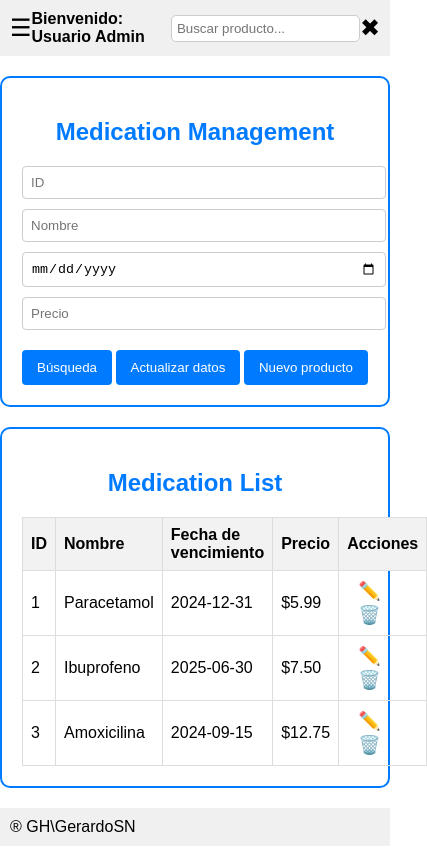
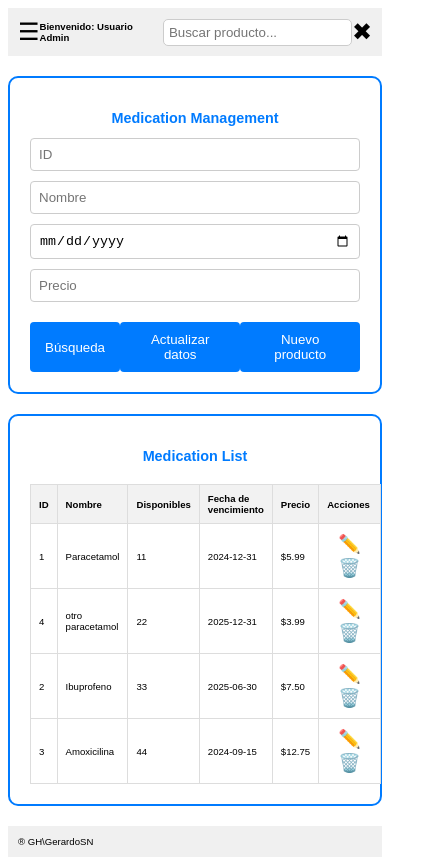
Before and after one commit to gerardosn/farmaCrudjspuro, a website: page public/index.html in a window 390 px wide. Shown: the whole page, 427 px wide, since content can reach past the window. Drawn offline with Linux system fonts and the light colour scheme.

Commit message:
modificaciones en el front En la rama main Cambios a ser confirmados: 	modificados:     .gitignore 	modificados:     index.js 	nuevos archivos: package-lock.json 	nuevos archivos: package.json 	nuevos archivos: public/estilos.css 	modificados:     public/index.html

```diff
--- /dev/null
+++ b/public/estilos.css
@@ -0,0 +1,122 @@
+
+body {
+    font-family: Arial, sans-serif;
+    margin: 1;
+    padding: 0;
+
+}
+.header {
+    display: flex;
+    justify-content: space-between;
+    align-items: center;
+    background-color: #f0f0f0;
+    padding: 10px;
+}
+.menu-icon, .close-icon {
+    font-size: 24px;
+    cursor: pointer;
+}
+.welcome-text {
+    font-weight: bold;
+}
+.search-input {
+    padding: 5px;
+    border-radius: 5px;
+    border: 1px solid #ccc;
+}
+.side-menu {
+    position: fixed;
+    left: -250px;
+    top: 0;
+    width: 250px;
+    height: 100%;
+    background-color: #333;
+    transition: 0.3s;
+}
+.side-menu.active {
+    left: 0;
+}
+.side-menu ul {
+    list-style-type: none;
+    padding: 0;
+}
+.side-menu ul li a {
+    color: white;
+    text-decoration: none;
+    padding: 10px 20px;
+    display: block;
+}
+.side-menu ul li a:hover {
+    background-color: #555;
+}
+.medication-section, .medication-list-section {
+    max-width: 800px;
+    margin: 20px auto;
+    padding: 20px;
+    border: 2px solid #007bff;
+    border-radius: 10px;
+}
+.medication-section h2, .medication-list-section h2 {
+    text-align: center;
+    color: #007bff;
+}
+.medication-form {
+    display: grid;
+    gap: 10px;
+}
+.medication-form input {
+    padding: 8px;
+    border: 1px solid #ccc;
+    border-radius: 4px;
+}
+.button-group {
+    display: flex;
+    justify-content: space-between;
+    margin-top: 10px;
+}
+.button-group button {
+    padding: 10px 15px;
+    border: none;
+    border-radius: 4px;
+    cursor: pointer;
+    background-color: #007bff;
+    color: white;
+}
+.button-group button:hover {
+    background-color: #0056b3;
+}
+table {
+    width: 100%;
+    border-collapse: collapse;
+    margin-top: 20px;
+
+}
+th, td {
+    border: 1px solid #ddd;
+    padding: 8px;
+    text-align: left;
+}
+th {
+    background-color: #f2f2f2;
+}
+.action-button {
+    background-color: transparent;
+    border: none;
+    cursor: pointer;
+    font-size: 18px;
+    margin: 0 5px;
+}
+.edit-icon::before {
+    content: "✏️";
+}
+.delete-icon::before {
+    content: "🗑️";
+}
+
+/* Ajusta el tamaño del texto para dispositivos móviles */
+@media only screen and (max-width: 600px) {
+    body {
+        font-size: 0.6em; /* Tamaño de texto para pantallas pequeñas */
+    }
+
+}
--- a/public/index.html
+++ b/public/index.html
@@ -4,120 +4,7 @@
     <meta charset="UTF-8">
     <meta name="viewport" content="width=device-width, initial-scale=1.0">
     <title>Panel de Control - Listado de Productos</title>
-    <style>
-        body {
-            font-family: Arial, sans-serif;
-            margin: 0;
-            padding: 0;
-        }
-        .header {
-            display: flex;
-            justify-content: space-between;
-            align-items: center;
-            background-color: #f0f0f0;
-            padding: 10px;
-        }
-        .menu-icon, .close-icon {
-            font-size: 24px;
-            cursor: pointer;
-        }
-        .welcome-text {
-            font-weight: bold;
-        }
-        .search-input {
-            padding: 5px;
-            border-radius: 5px;
-            border: 1px solid #ccc;
-        }
-        .side-menu {
-            position: fixed;
-            left: -250px;
-            top: 0;
-            width: 250px;
-            height: 100%;
-            background-color: #333;
-            transition: 0.3s;
-        }
-        .side-menu.active {
-            left: 0;
-        }
-        .side-menu ul {
-            list-style-type: none;
-            padding: 0;
-        }
-        .side-menu ul li a {
-            color: white;
-            text-decoration: none;
-            padding: 10px 20px;
-            display: block;
-        }
-        .side-menu ul li a:hover {
-            background-color: #555;
-        }
-        .medication-section, .medication-list-section {
-            max-width: 800px;
-            margin: 20px auto;
-            padding: 20px;
-            border: 2px solid #007bff;
-            border-radius: 10px;
-        }
-        .medication-section h2, .medication-list-section h2 {
-            text-align: center;
-            color: #007bff;
-        }
-        .medication-form {
-            display: grid;
-            gap: 10px;
-        }
-        .medication-form input {
-            width: 100%;
-            padding: 8px;
-            border: 1px solid #ccc;
-            border-radius: 4px;
-        }
-        .button-group {
-            display: flex;
-            justify-content: space-between;
-            margin-top: 10px;
-        }
-        .button-group button {
-            padding: 10px 15px;
-            border: none;
-            border-radius: 4px;
-            cursor: pointer;
-            background-color: #007bff;
-            color: white;
-        }
-        .button-group button:hover {
-            background-color: #0056b3;
-        }
-        table {
-            width: 100%;
-            border-collapse: collapse;
-            margin-top: 20px;
-        }
-        th, td {
-            border: 1px solid #ddd;
-            padding: 8px;
-            text-align: left;
-        }
-        th {
-            background-color: #f2f2f2;
-        }
-        .action-button {
-            background-color: transparent;
-            border: none;
-            cursor: pointer;
-            font-size: 18px;
-            margin: 0 5px;
-        }
-        .edit-icon::before {
-            content: "✏️";
-        }
-        .delete-icon::before {
-            content: "🗑️";
-        }
-    </style>
+    <link rel="stylesheet" href="estilos.css">
 </head>
 <body>
     <div class="header">
@@ -159,6 +46,7 @@
                 <tr>
                     <th>ID</th>
                     <th>Nombre</th>
+                    <th>Disponibles</th>
                     <th>Fecha de vencimiento</th>
                     <th>Precio</th>
                     <th>Acciones</th>
@@ -216,15 +104,17 @@
         function populateMedicationList() {
             const medicationListBody = document.getElementById('medicationListBody');
             const sampleData = [
-                { id: 1, name: 'Paracetamol', expDate: '2024-12-31', price: 5.99 },
-                { id: 2, name: 'Ibuprofeno', expDate: '2025-06-30', price: 7.50 },
-                { id: 3, name: 'Amoxicilina', expDate: '2024-09-15', price: 12.75 }
+                { id: 1, name: 'Paracetamol',stock: 11, expDate: '2024-12-31', price: 5.99 },
+                { id: 4, name: 'otro paracetamol',stock: 22, expDate: '2025-12-31', price: 3.99 },
+                { id: 2, name: 'Ibuprofeno',stock: 33, expDate: '2025-06-30', price: 7.50 },
+                { id: 3, name: 'Amoxicilina',stock: 44, expDate: '2024-09-15', price: 12.75 }
             ];
 
             medicationListBody.innerHTML = sampleData.map(med => `
                 <tr>
                     <td>${med.id}</td>
                     <td>${med.name}</td>
+                    <td>${med.stock}</td>
                     <td>${med.expDate}</td>
                     <td>$${med.price.toFixed(2)}</td>
                     <td>
```
Also changed, not shown: index.js (+11 -1 lines), package.json (added, +20 -0 lines), 2 other files.
